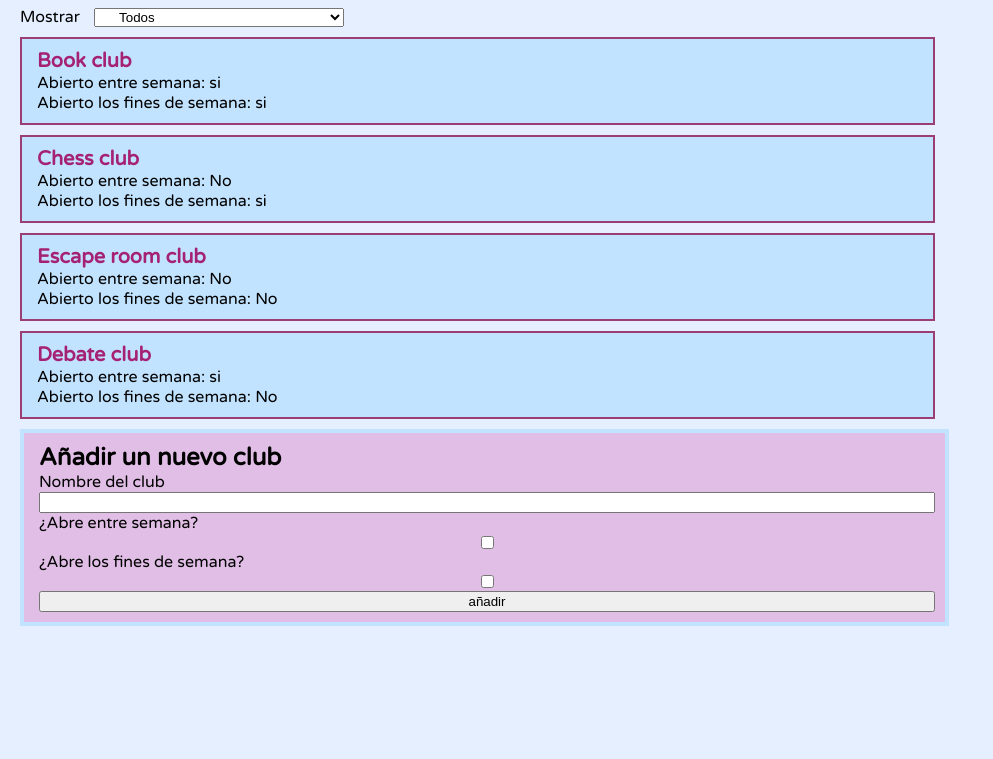
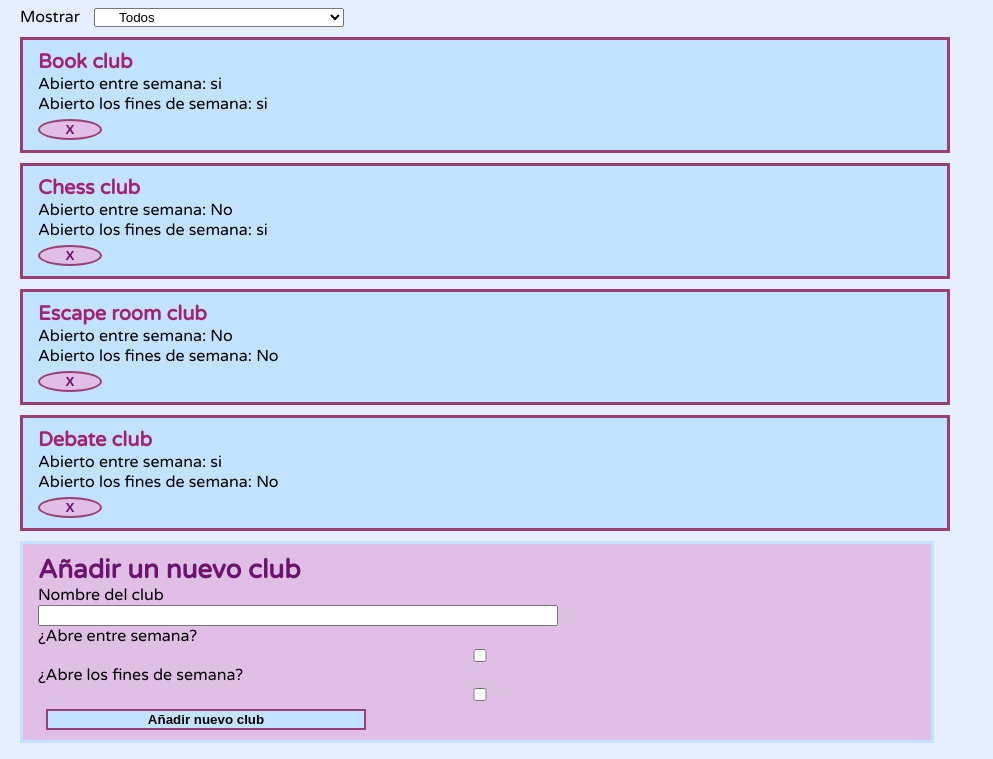
Before and after one commit to Adalab/modulo-3-evaluacion-intermedia-Sheiilaa, a React app: page / in a window 1280 px wide. Shown: the part 41-800 px from the top of the page, without its empty margins (0-993 px from the left). Built offline with nearby package versions, Linux system fonts and the light colour scheme.

Commit message:
new change

```diff
--- a/public/index.html
+++ b/public/index.html
@@ -2,7 +2,7 @@
 <html lang="es">
   <head>
     <meta charset="utf-8" />
-    <link rel="icon" href="%PUBLIC_URL%/favicon.ico" />
+
     <meta name="viewport" content="width=device-width, initial-scale=1" />
     <!-- fonts-style -->
     <link
@@ -10,7 +10,7 @@
       rel="stylesheet"
     />
     <link rel="preconnect" href="https://fonts.googleapis.com" />
-    <title>evaluación intermedio React</title>
+    <title>Evaluación intermedio React</title>
   </head>
   <body>
     <noscript>You need to enable JavaScript to run this app.</noscript>
--- a/src/components/App.js
+++ b/src/components/App.js
@@ -5,7 +5,7 @@ import '../styles/App.scss';
 
 
 function App() {
-  const [club, setClub ]=useState(data);
+  const [clubs, setClubs ]=useState(data);
   //Variables para guardar nuevos estados de los inputs
   const [name, setName] = useState('');
   const [openOnWeekdays, setOpenOnWeekdays] = useState(false);
@@ -26,27 +26,34 @@ function App() {
     //En este boton, añadiremos con el push el nuevo objeto creado por el usuario
    const handleSubmit =(ev)=>{
      ev.preventDefault();
-     club.push({
+     clubs.push({
       name: name,
       openOnWeekdays: openOnWeekdays,
       openOnWeekend: openOnWeekend,
 
      });
-     setClub([...club])
+     setClubs([...clubs])
    };
    //Función manejadora del filtro
    const handleFilter=(ev)=>{
     setFilter(ev.target.value);
    };
+   const handleDelete = (ev) => {
+    ev.preventDefault();
+    const id = ev.currentTarget.id;
+    clubs.splice(id, 1);
+    setClubs([...clubs]);
+
+  };
 
 //Esta es la función la cual nos pinta en el index
   const renderClub=()=>{
-    return club //Primero hacemos el el filtro
-    .filter((clubs)=>{
+    return clubs //Primero hacemos el el filtro
+    .filter((club)=>{
       if (filter === 'openOnWeekDays'){
-        return clubs.openOnWeekdays===true;
+        return club.openOnWeekdays===true;
       }else if( filter=== 'openOnWeekend'){
-        return clubs.openOnWeekend ===true;
+        return club.openOnWeekend ===true;
       }
       return true;
     })
@@ -56,7 +63,11 @@ function App() {
         <h3 className="name__club">{club.name}</h3>
         <p className="week__day">Abierto entre semana: {club.openOnWeekdays === true ? 'si' : 'No'}</p>
         <p className="week__end"> Abierto los fines de semana: {club.openOnWeekend === true ? 'si' : 'No' }</p>
+        <div>
+          <button className="button__delete" onClick={handleDelete}>X</button>
+        </div>
         </li>
+
 
       )
     })
@@ -93,7 +104,7 @@ function App() {
           <label htmlFor="option2">¿Abre los fines de  semana?</label>
           <input type="checkbox" name="option2" id="option2" onChange={handleOpenOnWeekend} checked={openOnWeekend}/>
 
-          <input type="submit" value="añadir" className="new_club" />
+          <input type="submit" value="Añadir nuevo club" className="new_club" />
 
 
         </form>
--- a/src/styles/layout/_page.scss
+++ b/src/styles/layout/_page.scss
@@ -1,7 +1,7 @@
 .list__club {
   padding-bottom: 10px;
-  border: solid 2px #9b3e73;
-  width: 70vw;
+  border: solid 3px #9b3e73;
+  width: 71vw;
   margin-bottom: 10px;
   padding-left: 15px;
   padding-top: 10px;
@@ -11,13 +11,47 @@
   font-size: 20px;
   color: #a52172;
 }
+.button__delete {
+  width: 5vw;
+  margin-top: 5px;
+  border-radius: 50%;
+  background-color: #e0bee5;
+  border: solid 2px #9b3e73;
+  color: #6b136e;
+  font-weight: 900;
+  &:hover {
+    transform: scale(1.2);
+    background-color: #c871f0;
+  }
+}
+
 .main__section {
   background-color: #e0bee5;
-  border: solid 4px #c1e3ff;
-  width: 70vw;
+  border: solid 3px #c1e3ff;
+  width: 69vw;
   margin-bottom: 10px;
   padding-left: 15px;
   padding-top: 10px;
   padding-bottom: 10px;
   padding-right: 10px;
 }
+.main__tittle {
+  font-size: 26px;
+  color: #6b136e;
+}
+.form__input {
+  width: 40vw;
+}
+.new_club {
+  margin-top: 5px;
+  margin-left: 8px;
+  font-weight: 600;
+  text-align: center;
+  width: 25vw;
+  background-color: #c1e3ff;
+  border: solid 2px #9b3e73;
+  &:hover {
+    transform: scale(1.1);
+    background-color: #71b6ee;
+  }
+}
```
